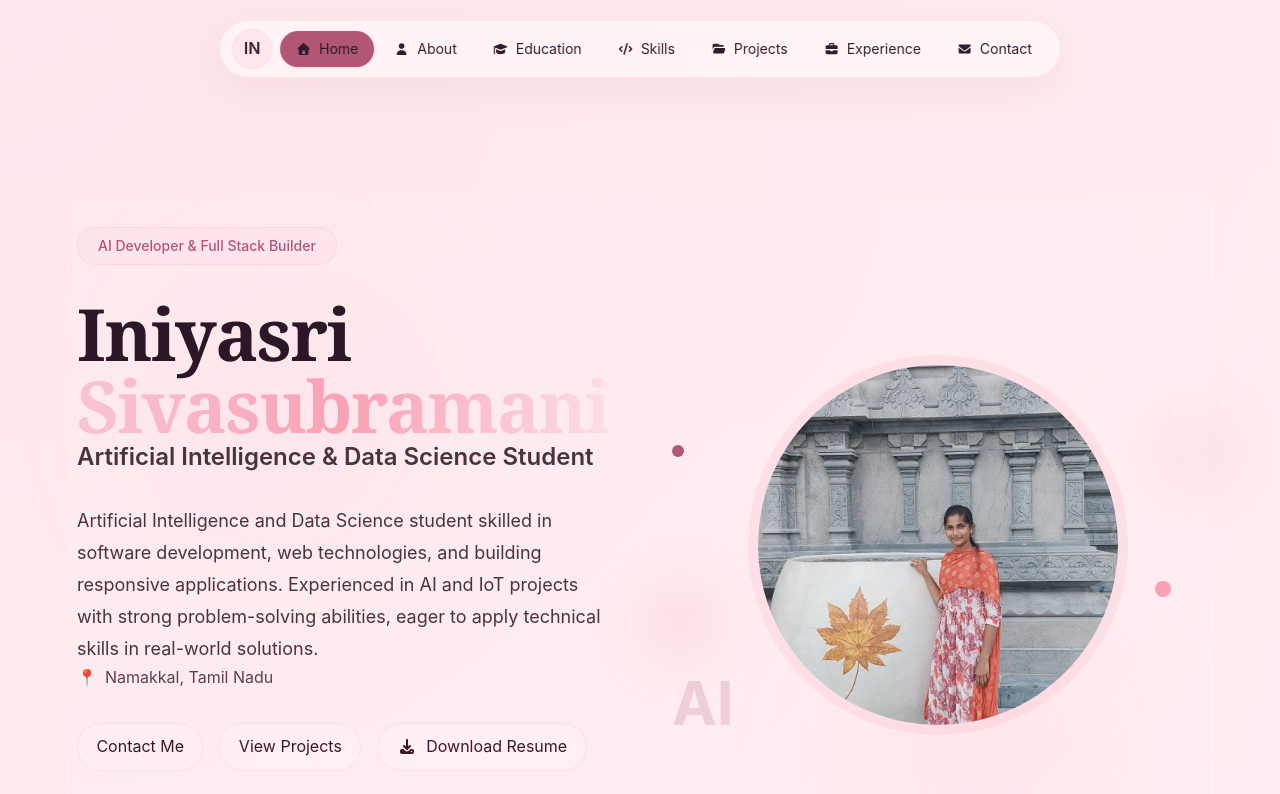
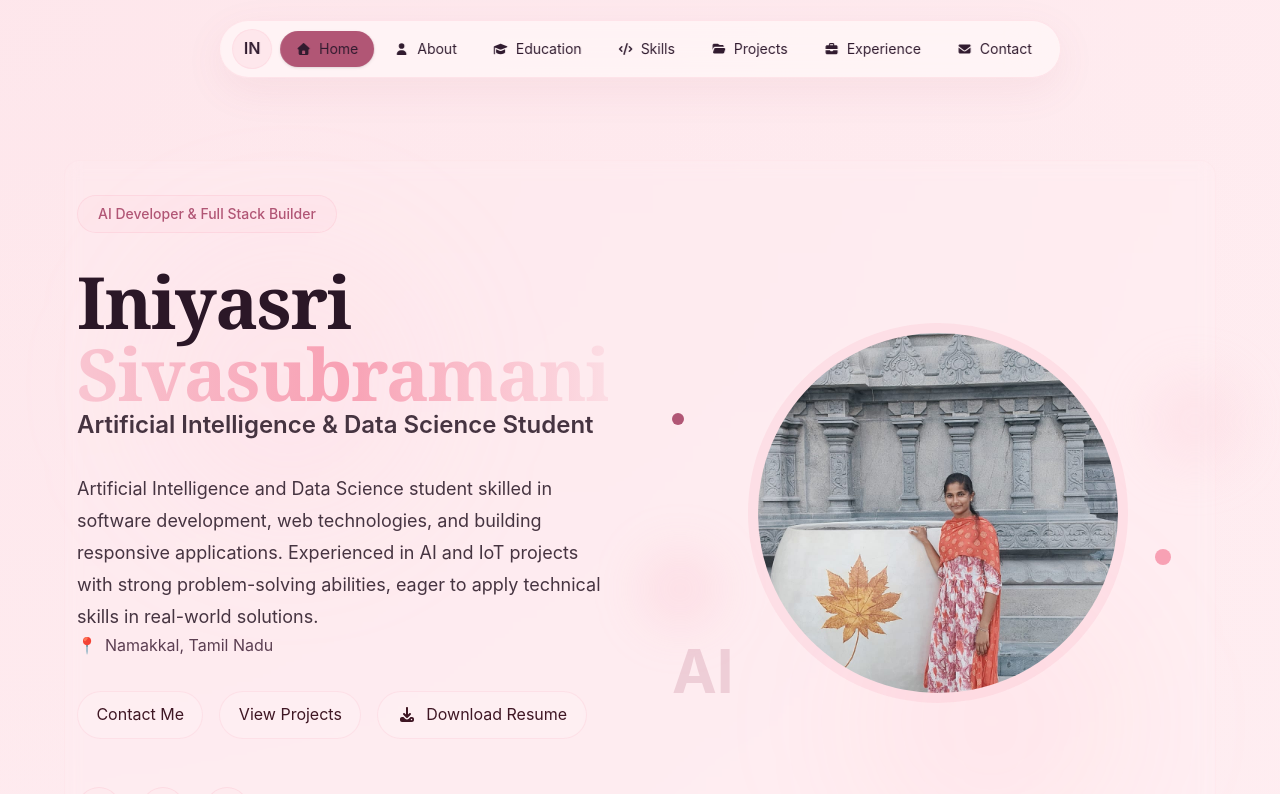
Before and after one commit to Iniyasri11/Portfolio, a React (Vite) app: page / in a window 1280 px wide. Shown: the top 794 px of the page. Built offline with nearby package versions, Linux system fonts and the light colour scheme.

Commit message:
Adjust padding in App component

```diff
--- a/src/App.jsx
+++ b/src/App.jsx
@@ -10,7 +10,7 @@ import Experience from './sections/Experience.jsx'
 
 function App() {
   return (
-    <div className="min-h-screen bg-transparent text-[#311b2f] pt-28">
+    <div className="min-h-screen bg-transparent text-[#311b2f] pt-20">
       <Navbar />
       <main>
         <Hero />
```
